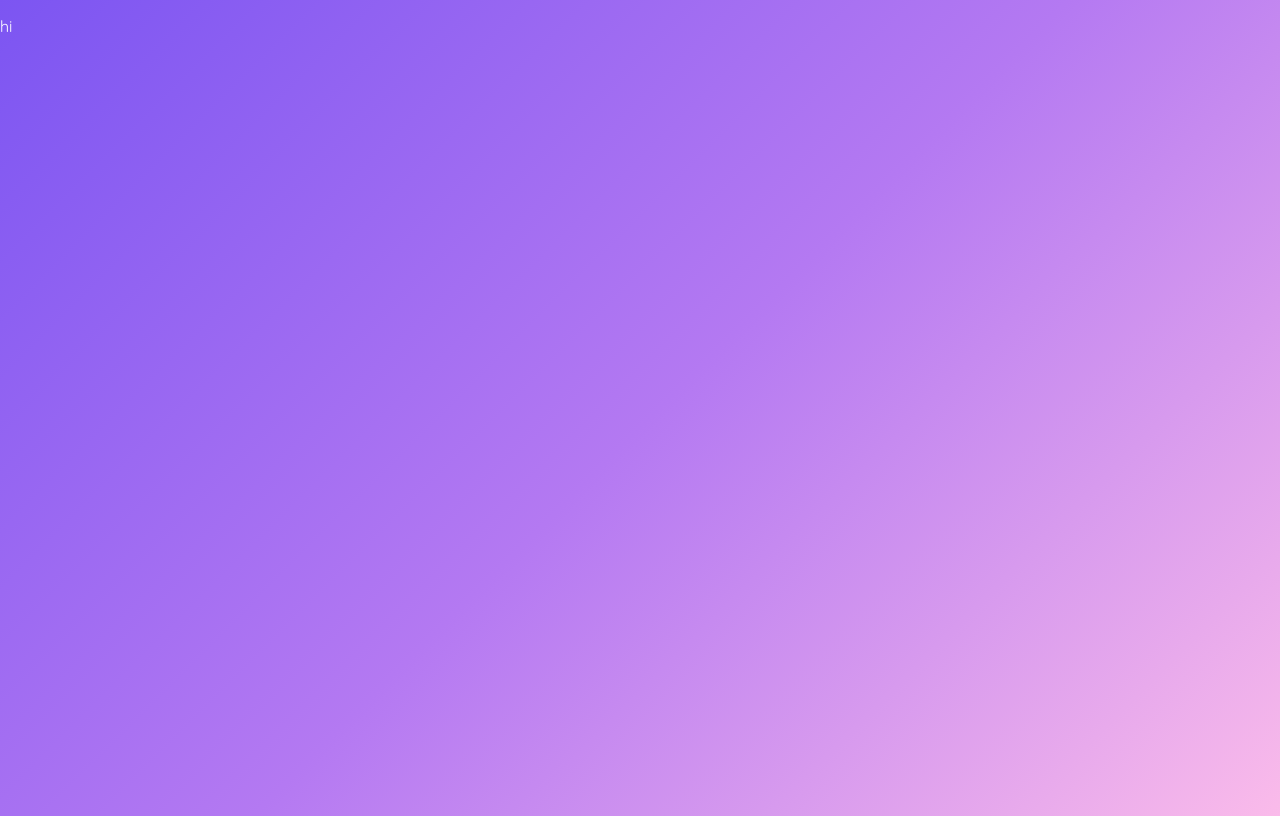
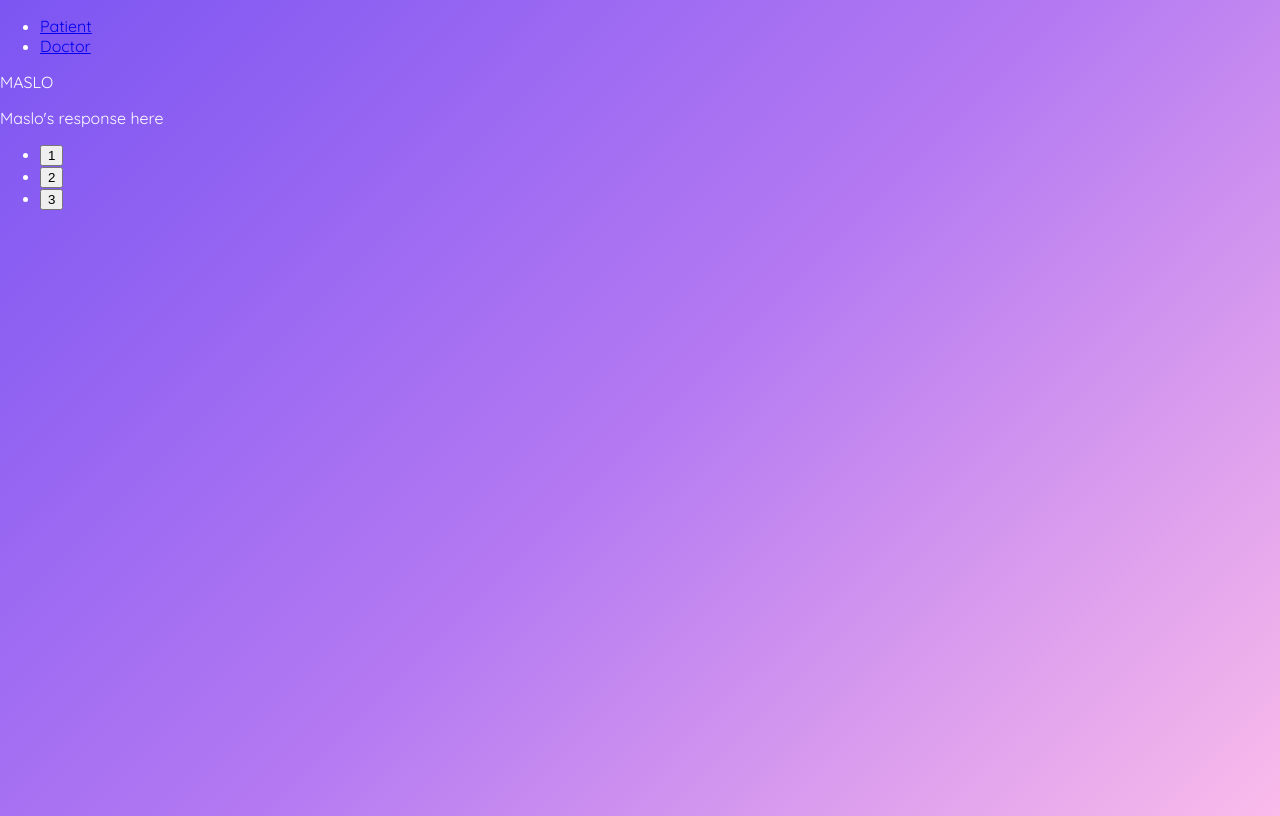
Before and after one commit to clkent/maslo-health, a React (Create React App) app: page /patient in a window 1280 px wide. Built offline with nearby package versions, Linux system fonts and the light colour scheme.

Commit message:
set up routes and initial components, hopped into patients component a little

```diff
--- a/package.json
+++ b/package.json
@@ -5,6 +5,7 @@
   "dependencies": {
     "react": "^16.8.2",
     "react-dom": "^16.8.2",
+    "react-router-dom": "^4.3.1",
     "react-scripts": "2.1.5"
   },
   "scripts": {
--- a/src/App.js
+++ /dev/null
@@ -1,9 +0,0 @@
-import React, { Component } from 'react';
-
-class App extends Component {
-  render() {
-    return <p>hi</p>;
-  }
-}
-
-export default App;
--- /dev/null
+++ b/src/app/App.js
@@ -0,0 +1,26 @@
+import React, { Component } from 'react';
+import {
+  Route,
+  Switch,
+  Redirect,
+  BrowserRouter as Router
+} from 'react-router-dom';
+
+import Patient from './Patient';
+import Doctor from './Doctor';
+
+class App extends Component {
+  render() {
+    return (
+      <Router>
+        <Switch>
+          <Route exact path="/patient" component={Patient} />
+          <Route exact path="/doctor" component={Doctor} />
+          <Redirect to="/patient" />
+        </Switch>
+      </Router>
+    );
+  }
+}
+
+export default App;
--- /dev/null
+++ b/src/app/Doctor/index.js
@@ -0,0 +1,16 @@
+import React, { Component } from 'react';
+
+import Nav from '../common/Nav';
+
+class Doctor extends Component {
+  render() {
+    return (
+      <>
+        <Nav />
+        <p>doctor component</p>
+      </>
+    );
+  }
+}
+
+export default Doctor;
--- /dev/null
+++ b/src/app/Patient/index.js
@@ -0,0 +1,63 @@
+import React, { Component } from 'react';
+
+import Nav from '../common/Nav';
+import Maslo from '../common/Maslo';
+
+class Patient extends Component {
+  state = {
+    dialogueOption: null,
+    masloResponse: null
+  };
+
+  changeDialogueOption = e => {
+    const option = e.currentTarget.value;
+
+    this.setState({
+      dialogueOption: option,
+      masloResponse: option
+    });
+  };
+
+  render() {
+    const { dialogueOption } = this.state;
+    const patientDialogue = [
+      'Patient says this...',
+      'Patient says that...',
+      'alright...'
+    ];
+
+    return (
+      <section className="main-container">
+        <Nav />
+
+        <div className="maslo-container">
+          <Maslo />
+          <p>Maslo's response here</p>
+        </div>
+
+        <div className="patient-container">
+          <p>{patientDialogue[dialogueOption]}</p>
+          <ul>
+            <li>
+              <button onClick={this.changeDialogueOption} value="0">
+                1
+              </button>
+            </li>
+            <li>
+              <button onClick={this.changeDialogueOption} value="1">
+                2
+              </button>
+            </li>
+            <li>
+              <button onClick={this.changeDialogueOption} value="2">
+                3
+              </button>
+            </li>
+          </ul>
+        </div>
+      </section>
+    );
+  }
+}
+
+export default Patient;
--- /dev/null
+++ b/src/app/common/Maslo.js
@@ -0,0 +1,9 @@
+import React, { Component } from 'react';
+
+class Maslo extends Component {
+  render() {
+    return <div className="maslo">MASLO</div>;
+  }
+}
+
+export default Maslo;
--- /dev/null
+++ b/src/app/common/Nav.js
@@ -0,0 +1,21 @@
+import React, { Component } from 'react';
+import { NavLink } from 'react-router-dom';
+
+export default class Nav extends Component {
+  render() {
+    return (
+      <ul className="nav">
+        <li>
+          <NavLink to="/patient" activeClassName="selected">
+            Patient
+          </NavLink>
+        </li>
+        <li>
+          <NavLink to="/doctor" activeClassName="selected">
+            Doctor
+          </NavLink>
+        </li>
+      </ul>
+    );
+  }
+}
--- a/src/index.js
+++ b/src/index.js
@@ -1,7 +1,7 @@
 import React from 'react';
 import ReactDOM from 'react-dom';
 import './index.css';
-import App from './App';
+import App from './app/App';
 import * as serviceWorker from './serviceWorker';
 
 ReactDOM.render(<App />, document.getElementById('root'));
```
Also changed, not shown: 1 other file (tests, documents, lock files or other folders).
